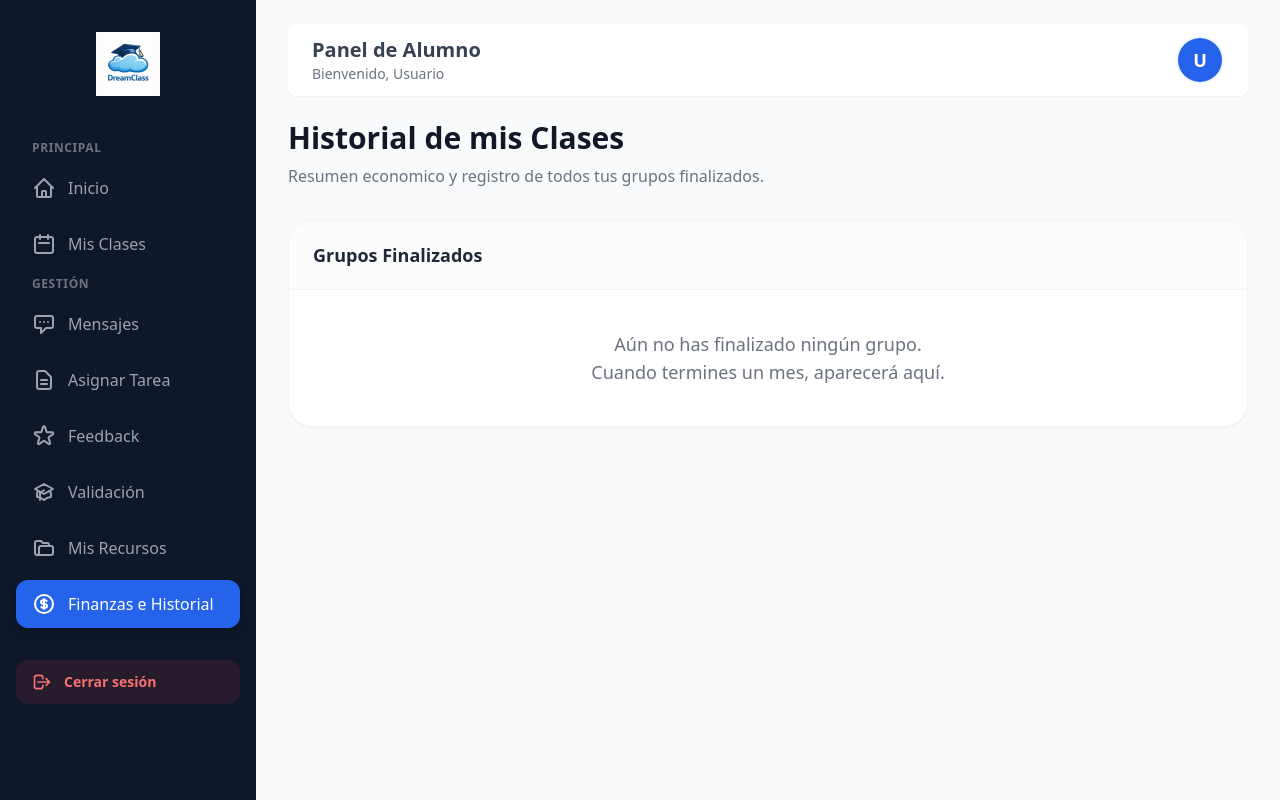
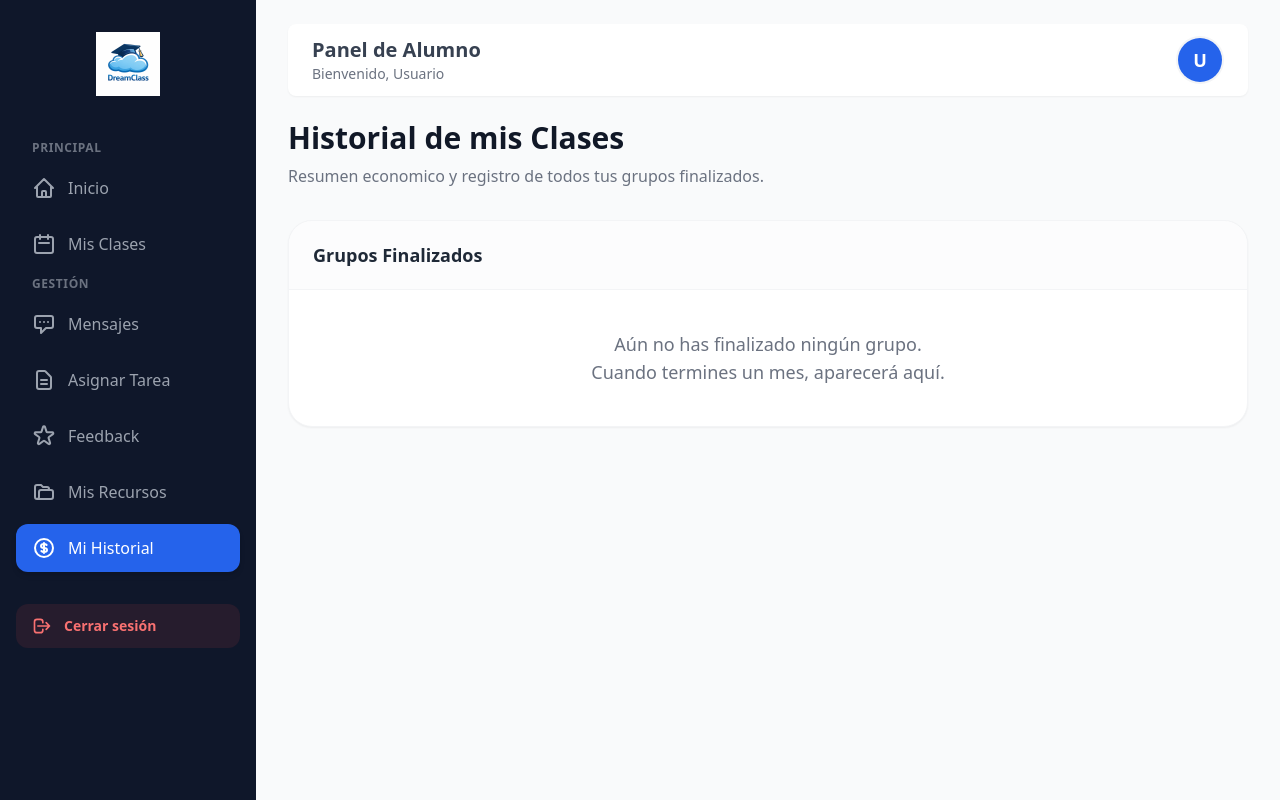
Before and after one commit to Jose-Ignacio21/DreamClass, a PHP site: page /app/View/historial/index.php in a window 1280 px wide. Run offline with PHP 8.4, Linux system fonts and the light colour scheme; some libraries are stand-ins or nearby versions.

Commit message:
estilo: ajustes visuales en landing page y sidebar_docente

```diff
--- a/app/View/home.php
+++ b/app/View/home.php
@@ -42,7 +42,7 @@
                             <span class="block text-blue-600 xl:inline">tus clases particulares</span>
                         </h1>
                         <p class="mt-3 text-base text-gray-500 sm:mt-5 sm:text-lg sm:max-w-xl sm:mx-auto md:mt-5 md:text-xl lg:mx-0">
-                            Conecta alumnos y docentes en un entorno digital diseñado para el aprendizaje. Horarios, tareas, chat y feedback en un solo lugar.
+                            Conecta alumnos y docentes en un entorno digital diseñado para el aprendizaje. Clases, tareas, chat y feedback en un solo lugar.
                         </p>
                         <div class="mt-5 sm:mt-8 sm:flex sm:justify-center lg:justify-start">
                             <div class="rounded-md shadow">
--- a/app/View/layout/sidebar_docente.php
+++ b/app/View/layout/sidebar_docente.php
@@ -59,15 +59,6 @@ function getActiveClass($uri, $keyword) {
             Feedback
         </a>
 
-        <a href="<?= BASE_URL ?>docente/validacion" class="flex items-center gap-3 px-4 py-3 rounded-xl transition font-medium group <?= getActiveClass($uri, 'validacion') ?>">
-            <svg class="w-6 h-6 transition" fill="none" stroke="currentColor" viewBox="0 0 24 24">
-                <path d="M12 14l9-5-9-5-9 5 9 5z" />
-                <path d="M12 14l6.16-3.422a12.083 12.083 0 01.665 6.479A11.952 11.952 0 0012 20.055a11.952 11.952 0 00-6.824-2.998 12.078 12.078 0 01.665-6.479L12 14z" />
-                <path stroke-linecap="round" stroke-linejoin="round" stroke-width="2" d="M12 14l9-5-9-5-9 5 9 5zm0 0l6.16-3.422a12.083 12.083 0 01.665 6.479A11.952 11.952 0 0012 20.055a11.952 11.952 0 00-6.824-2.998 12.078 12.078 0 01.665-6.479L12 14zm-4 6v-7.5l4-2.222" />
-            </svg>
-            Validación
-        </a>
-
         <a href="<?= BASE_URL ?>recursos" class="flex items-center gap-3 px-4 py-3 rounded-xl transition font-medium group <?= getActiveClass($uri, 'recursos') ?>">
             <svg class="w-6 h-6 transition" fill="none" stroke="currentColor" viewBox="0 0 24 24"><path stroke-linecap="round" stroke-linejoin="round" stroke-width="2" d="M5 19a2 2 0 01-2-2V7a2 2 0 012-2h4l2 2h4a2 2 0 012 2v1M5 19h14a2 2 0 002-2v-5a2 2 0 00-2-2H9a2 2 0 00-2 2v5a2 2 0 01-2 2z"></path></svg>
             Mis Recursos
@@ -75,7 +66,7 @@ function getActiveClass($uri, $keyword) {
 
         <a href="<?= BASE_URL ?>historial" class="flex items-center gap-3 px-4 py-3 rounded-xl transition font-medium group <?= getActiveClass($uri, 'historial') ?>">
             <svg class="w-6 h-6 transition" fill="none" stroke="currentColor" viewBox="0 0 24 24"><path stroke-linecap="round" stroke-linejoin="round" stroke-width="2" d="M12 8c-1.657 0-3 .895-3 2s1.343 2 3 2 3 .895 3 2-1.343 2-3 2m0-8c1.11 0 2.08.402 2.599 1M12 8V7m0 1v8m0 0v1m0-1c-1.11 0-2.08-.402-2.599-1M21 12a9 9 0 11-18 0 9 9 0 0118 0z"></path></svg>
-            Finanzas e Historial
+            Mi Historial
         </a>
 
         <div class="mt-auto pt-6">
```
